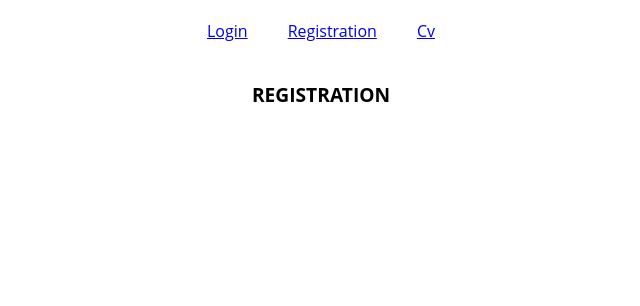
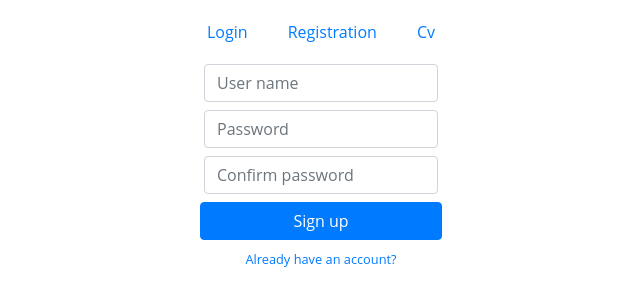
Before and after one commit to saxarkompot/test-task-auth, a React (Create React App) app: page /registration in a window 1280 px wide. Shown: the top 306 px of the page, without its empty margins (319-959 px from the left). Built offline with nearby package versions, Linux system fonts and the light colour scheme.

Commit message:
Add additional route logic

```diff
--- a/package.json
+++ b/package.json
@@ -6,7 +6,9 @@
       "@testing-library/jest-dom": "^5.11.9",
       "@testing-library/react": "^11.2.3",
       "@testing-library/user-event": "^12.6.0",
+      "bootstrap": "^4.5.3",
       "react": "^17.0.1",
+      "react-bootstrap": "^1.4.3",
       "react-dom": "^17.0.1",
       "react-router-dom": "^5.2.0",
       "react-scripts": "4.0.1",
--- a/src/Components/Cv/Cv.js
+++ b/src/Components/Cv/Cv.js
@@ -1,7 +1,7 @@
 import React from 'react';
 import './Cv.css';
 
-const cv = (props) => {
+function Cv(props) {
    return (
       <div className='Cv'>
          <p>CV</p>
@@ -9,4 +9,4 @@ const cv = (props) => {
    )
 }
 
-export default cv;
+export default Cv;
--- /dev/null
+++ b/src/Components/FormStyle.css
@@ -0,0 +1,14 @@
+.Form {
+   width: 30%;
+   margin: auto;
+   display: flex;
+   align-items: center;
+   text-align: center;
+   font-size: 1.2rem;
+   flex-direction: column;
+}
+
+.BackLink{
+   margin-top: 10px;
+   font-size: 0.8rem;
+}
--- a/src/Components/Login/Login.css
+++ /dev/null
@@ -1,8 +0,0 @@
-.Login {
-   width: 100%;
-   margin: auto;
-   height: 250px;
-   text-align: center;
-   font-weight: bold;
-   font-size: 1.2rem;
-}
--- a/src/Components/Login/Login.js
+++ b/src/Components/Login/Login.js
@@ -1,11 +1,21 @@
 import React from 'react';
-import './Login.css';
+import { Link } from 'react-router-dom';
+import '../FormStyle.css';
 
-const Login = (props) => {
+function Login(props) {
    return (
-      <div className='Login'>
-         <p>LOGIN</p>
-      </div>
+      <div className='Form'>
+         <form>
+            <label>
+               <input type="email" className="form-control" placeholder="User name" />
+            </label>
+            <label>
+               <input type="password" className="form-control" placeholder="Password" />
+            </label>
+            <button type="submit" className="btn btn-primary">Sign in</button>
+         </form>
+         <p className="BackLink"><Link to="/registration">Sign up</Link> if you don't have an account yet.</p>
+      </div >
    )
 }
 
--- a/src/Components/Registration/Registration.css
+++ /dev/null
@@ -1,8 +0,0 @@
-.Registration {
-   width: 100%;
-   margin: auto;
-   height: 250px;
-   text-align: center;
-   font-weight: bold;
-   font-size: 1.2rem;
-}
--- a/src/Components/Registration/Registration.js
+++ b/src/Components/Registration/Registration.js
@@ -1,11 +1,24 @@
 import React from 'react';
-import './Registration.css';
+import { Link } from 'react-router-dom';
+import '../FormStyle.css';
 
-const Registration = (props) => {
+function Registration(props) {
    return (
-      <div className='Registration'>
-         <p>REGISTRATION</p>
-      </div>
+      <div className='Form'>
+         <form>
+            <label>
+               <input type="text" className="form-control" placeholder="User name" />
+            </label>
+            <label>
+               <input type="password" className="form-control" placeholder="Password" />
+            </label>
+            <label>
+               <input type="password" className="form-control" placeholder="Confirm password" />
+            </label>
+            <button type="submit" className="btn btn-primary">Sign up</button>
+            <p className="BackLink"><Link to="/login">Already have an account?</Link></p>
+         </form>
+      </div >
    )
 }
 
--- /dev/null
+++ b/src/PrivateRoute.js
@@ -0,0 +1,22 @@
+import React from 'react';
+import { Route, Redirect } from 'react-router-dom';
+
+import { useAuth } from './context/AuthContext';
+
+function PrivateRoute({ component: Component, ...rest }) {
+   const isAuthenticated = useAuth();
+
+   return (
+      <Route {...rest} render={props =>
+         isAuthenticated ?
+            (
+               <Component {...props} />
+            ) : (
+               <Redirect to="/login" />
+            )
+      }
+      />
+   );
+}
+
+export default PrivateRoute;
--- a/src/containers/Auth.js
+++ b/src/containers/Auth.js
@@ -1,32 +1,34 @@
-import React, { Component } from 'react';
+import React from 'react';
 import { Route, Link } from 'react-router-dom';
 
 import './Auth.css';
 import Login from '../Components/Login/Login';
 import Registration from '../Components/Registration/Registration';
 import Cv from '../Components/Cv/Cv';
+import { AuthContext } from '../context/AuthContext';
+import PrivateRoute from '../PrivateRoute';
 
 
-class Auth extends Component {
-
-   render() {
-      return (
+function Auth(props) {
+   return (
+      <AuthContext.Provider value={false}>
          <div className='Auth'>
             <header>
                <nav>
                   <ul>
-                     <li><Link to='/' exact>Login</Link></li>
+                     <li><Link to='/login'>Login</Link></li>
                      <li><Link to='/registration'>Registration</Link></li>
                      <li><Link to='/cv'>Cv</Link></li>
                   </ul>
                </nav>
             </header>
-            <Route path='/' exact component={Login} />
+            <Route path='/login' exact component={Login} />
             <Route path='/registration' component={Registration} />
-            <Route path='/cv' exact component={Cv} />
+            <PrivateRoute path='/cv' component={Cv} />
          </div>
-      )
-   }
+      </AuthContext.Provider>
+   )
+
 }
 
 export default Auth;
--- /dev/null
+++ b/src/context/AuthContext.js
@@ -0,0 +1,7 @@
+import { createContext, useContext } from 'react';
+
+export const AuthContext = createContext();
+
+export function useAuth() {
+   return useContext(AuthContext);
+}
--- a/src/index.css
+++ b/src/index.css
@@ -3,3 +3,7 @@ body {
    padding: 0;
    font-family: "Open sans", sans-serif;
 }
+
+button{
+   width: 63%;
+}
--- a/src/index.js
+++ b/src/index.js
@@ -1,5 +1,6 @@
 import React from 'react';
 import ReactDOM from 'react-dom';
+import 'bootstrap/dist/css/bootstrap.css';
 import './index.css';
 import App from './App';
 import reportWebVitals from './reportWebVitals';
```
Also changed, not shown: 1 other file (tests, documents, lock files or other folders).
